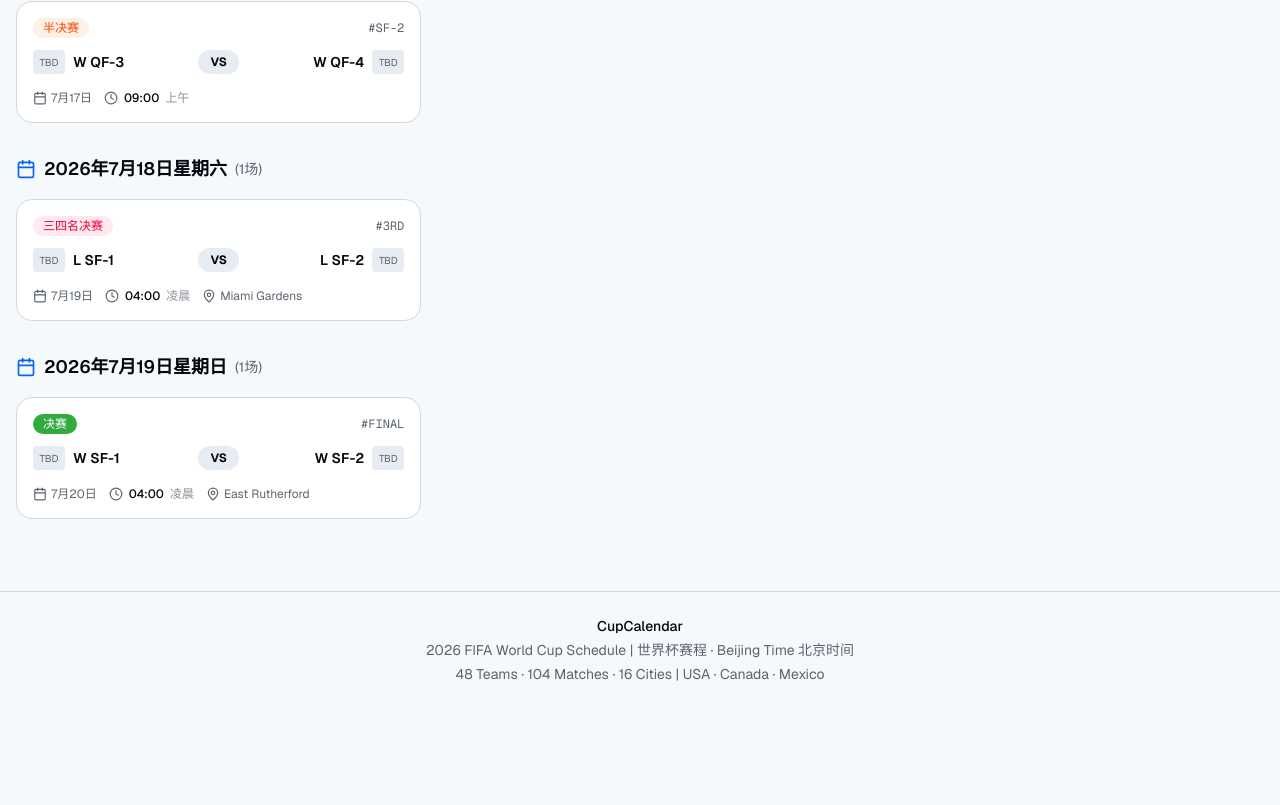
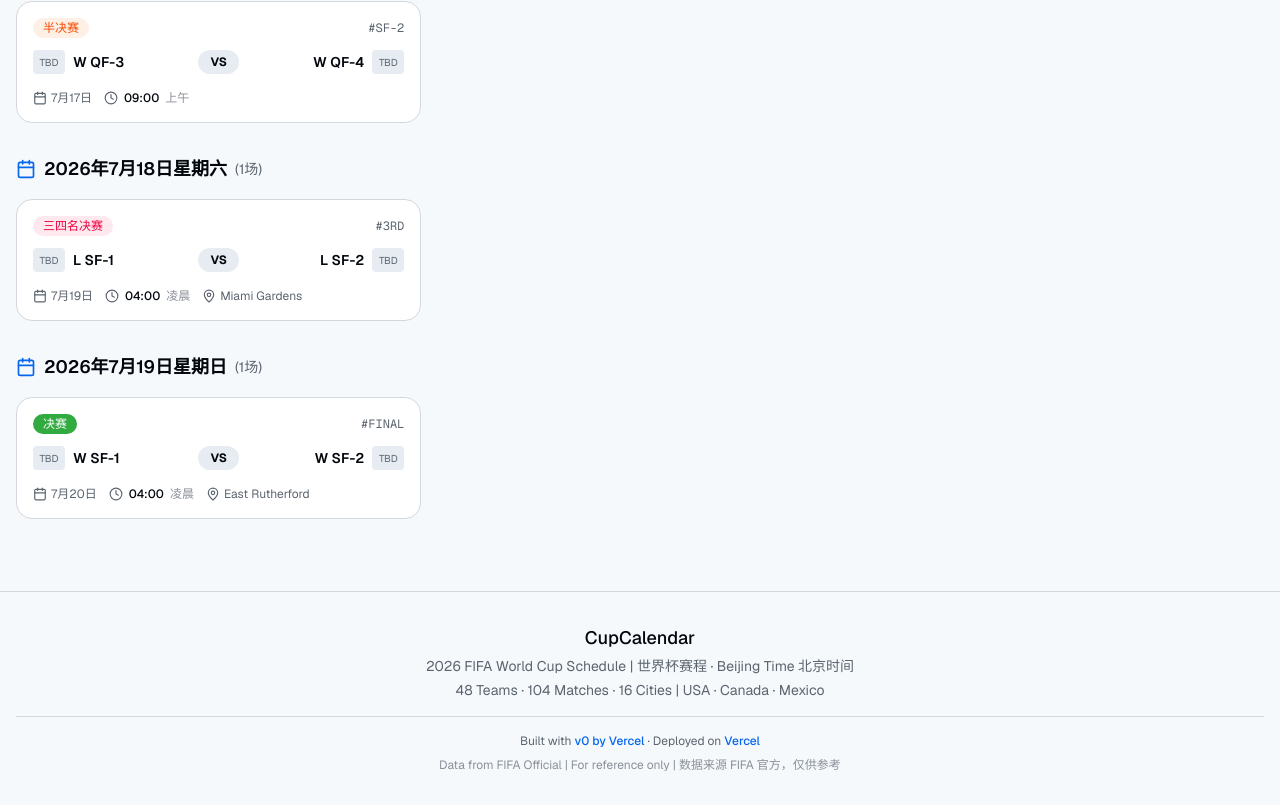
Before and after one commit to extrastu/world-cup-calendar, a Next.js app: page / in a window 1280 px wide. Shown: the part 8288-9093 px from the top of the page. Before the commit the page ends 8996 px from the top, so only its background shows below. Built offline with nearby package versions, Linux system fonts and the light colour scheme.

Commit message:
feat: update footer with "About" section and Vercel deployment details\n\nSplit footer into brand/event info and tech stack/source links

```diff
--- a/components/world-cup-calendar.tsx
+++ b/components/world-cup-calendar.tsx
@@ -327,11 +327,39 @@ export function WorldCupCalendar() {
       </main>
 
       {/* Footer */}
-      <footer className="border-t border-border mt-12 py-6">
-        <div className="container mx-auto px-4 text-center text-sm text-muted-foreground">
-          <p className="font-medium text-foreground">CupCalendar</p>
-          <p className="mt-1">2026 FIFA World Cup Schedule | 世界杯赛程 · Beijing Time 北京时间</p>
-          <p className="mt-1">48 Teams · 104 Matches · 16 Cities | USA · Canada · Mexico</p>
+      <footer className="border-t border-border mt-12 py-8">
+        <div className="container mx-auto px-4 text-center text-sm text-muted-foreground space-y-4">
+          <div>
+            <p className="font-medium text-foreground text-lg">CupCalendar</p>
+            <p className="mt-1">2026 FIFA World Cup Schedule | 世界杯赛程 · Beijing Time 北京时间</p>
+            <p className="mt-1">48 Teams · 104 Matches · 16 Cities | USA · Canada · Mexico</p>
+          </div>
+
+          <div className="border-t border-border pt-4">
+            <p className="text-xs">
+              Built with{" "}
+              <a
+                href="https://v0.app/ref/938XEW"
+                target="_blank"
+                rel="noopener noreferrer"
+                className="text-primary hover:underline font-medium"
+              >
+                v0 by Vercel
+              </a>
+              {" "}· Deployed on{" "}
+              <a
+                href="https://vercel.com"
+                target="_blank"
+                rel="noopener noreferrer"
+                className="text-primary hover:underline font-medium"
+              >
+                Vercel
+              </a>
+            </p>
+            <p className="text-xs mt-2 text-muted-foreground/70">
+              Data from FIFA Official | For reference only | 数据来源 FIFA 官方，仅供参考
+            </p>
+          </div>
         </div>
       </footer>
     </div>
```
